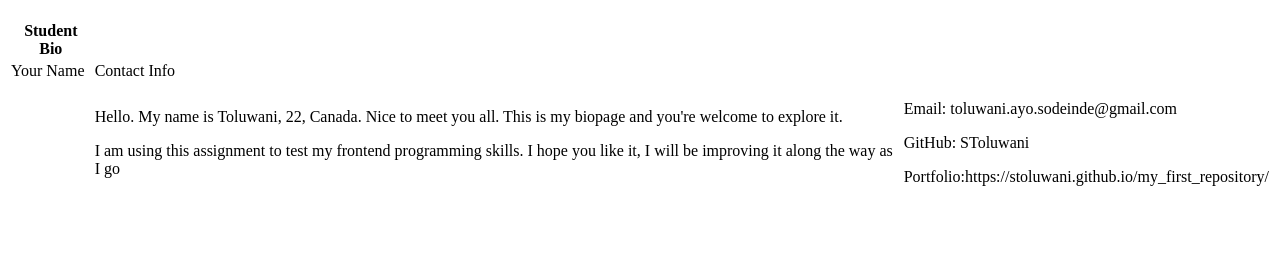
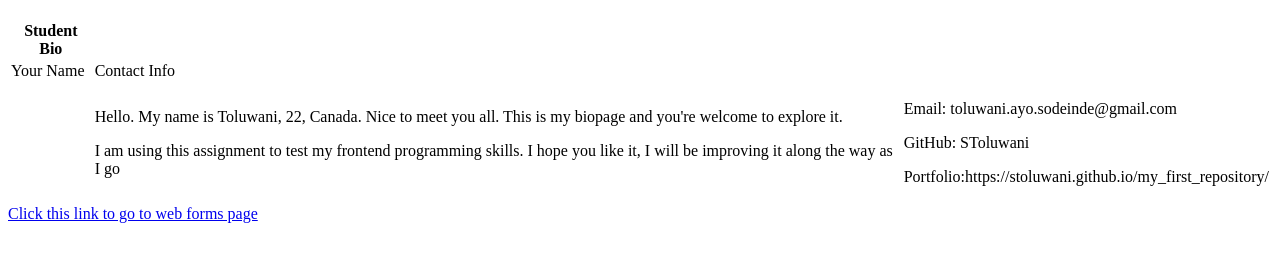
Before and after one commit to SToluwani/my_first_repository, a plain HTML site: page index.html in a window 1280 px wide. Shown: the part 61-322 px from the top of the page. Drawn offline with Linux system fonts and the light colour scheme; files that its build step writes are made by us from their sources.

Commit message:
Pushed a change

```diff
--- a/index.html
+++ b/index.html
@@ -25,5 +25,6 @@
        </tr>
     </table>
         <link rel="stylesheet" type="text/css" href="css/style.css">
+        <a href="contact_us.html">Click this link to go to web forms page</a>
     </body>
 </html>
```
